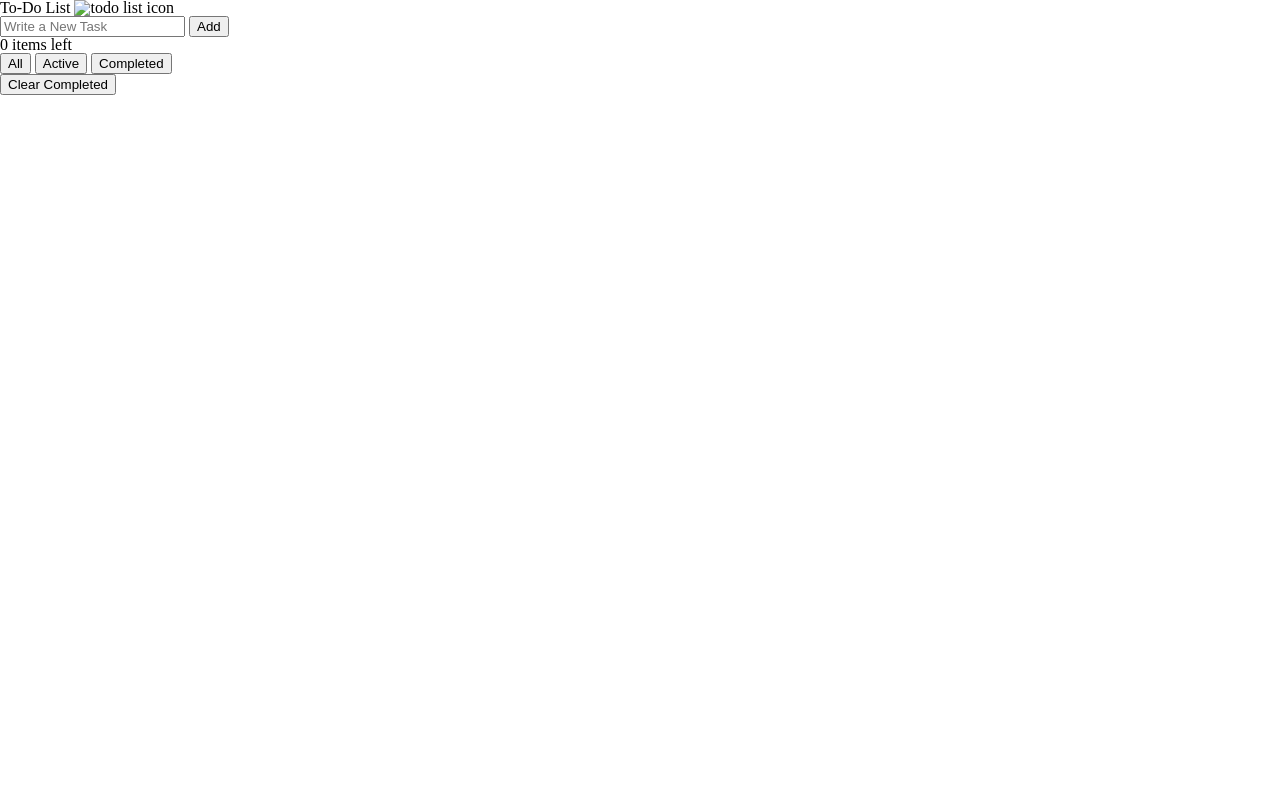
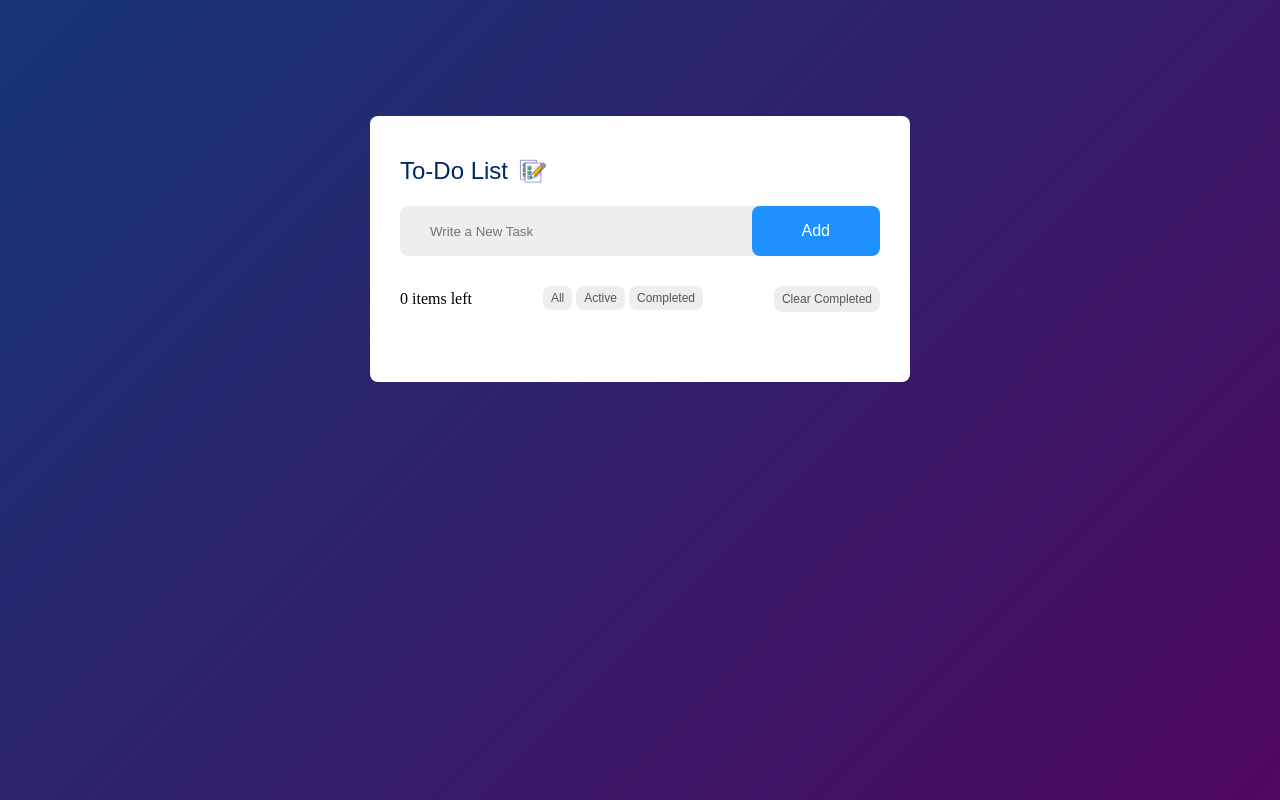
Before and after one commit to SarahBohadana/todo-pato-sarah, a website built with Vite: page index.html in a window 1280 px wide. Built offline with nearby package versions, Linux system fonts and the light colour scheme; files whose address does not match are found by name; a web font is replaced by a local one.

Commit message:
chage the title, createt the main css file and added icons

```diff
--- a/css/main.css
+++ b/css/main.css
@@ -1 +1,121 @@
 @import "./reset.css";
+
+
+body{
+    width: 100%;
+    min-height: 100vh;
+    background: linear-gradient(135deg, #153677, #4e085f);
+    padding: 1rem;
+
+}
+.todo-app{
+    width: 100%;
+    max-width: 540px;
+    background: #fff;
+    margin: 100px auto 20px;
+    padding: 40px 30px 70px;
+    border-radius: 0.5rem;
+}
+.todo-app h1{
+    font-family: "Protest Revolution", sans-serif;
+    font-size: 1.5rem;
+    color: #002765;
+    display: flex;
+    align-items: center;
+    margin-bottom: 20px;
+}
+.todo-app h1 img{
+    width: 30px;
+    margin-left: 10px;
+}
+.row{
+    display: flex;
+    align-items: center;
+    justify-content: center;
+    background: #edeef0;
+    border-radius: 0.5rem;
+    padding-left: 20px;
+    margin-bottom: 25px;
+}
+input{
+    flex: 1;
+    border: none;
+    outline: none;
+    background: transparent;
+    padding: 10px;
+    font-weight: 14px;
+}
+button{
+    border: none;
+    outline: none;
+    padding: 16px 50px;
+    background: dodgerblue;
+    color: #fff;
+    font-size: 16px;
+    cursor: pointer;
+    border-radius: 0.5rem;
+}
+ul li{
+    font-size: 17px;
+    padding: 25px 8px 12px 50px;
+    user-select: none;
+    cursor: pointer;
+    position: relative;
+}
+ul li::before{
+    content: "";
+    position: absolute;
+    height: 28px;
+    width: 28px;
+    border-radius: 50%;
+    background-image: url(/images/uncheckIcon.png);
+    background-size: cover;
+    background-position: center;
+    top: 20px;
+    left: 8px;
+}
+ul li.checked{
+    color: #555;
+    text-decoration: line-through;
+}
+ul li.checked::before{
+    background-image: url(/images/checkIcon.png)
+}
+ul li span{
+    position: absolute;
+    top: 15px;
+    right: 0px;
+    width: 40px;
+    height: 40px;
+    font-size: 22px;
+    color: #555;
+    line-height: 40px;
+    text-align: center;
+    border-radius: 50%;
+}
+ul li span:hover{
+    background: #edeef0;
+}
+footer{
+    display: flex;
+    justify-content: space-between;
+    margin-top: 30px;
+}
+p{
+    padding: 5px 0;
+}
+.buttons button{
+    font-size: 12px;
+    padding: 5px 8px;
+    color: #555;
+    background-color: #edeef0;
+}
+.clear{
+    font-size: 12px;
+    padding: 5px 8px;
+    color: #555;
+    background-color: #edeef0;
+}
+.display{
+    display: none;
+}
--- a/index.html
+++ b/index.html
@@ -8,7 +8,7 @@
 <link rel="preconnect" href="https://fonts.gstatic.com" crossorigin>
 <link href="https://fonts.googleapis.com/css2?family=Protest+Revolution&display=swap" rel="stylesheet">
     <script src="./main.js" defer></script>
-    <title>To-do App</title>
+    <title>Todo-pato-sarah</title>
   </head>
   <body>
     <div class="todo-app">
```
Also changed, not shown: images/checkIcon.png (added), images/todoListIcon.png (added), images/uncheckIcon.png (added).
